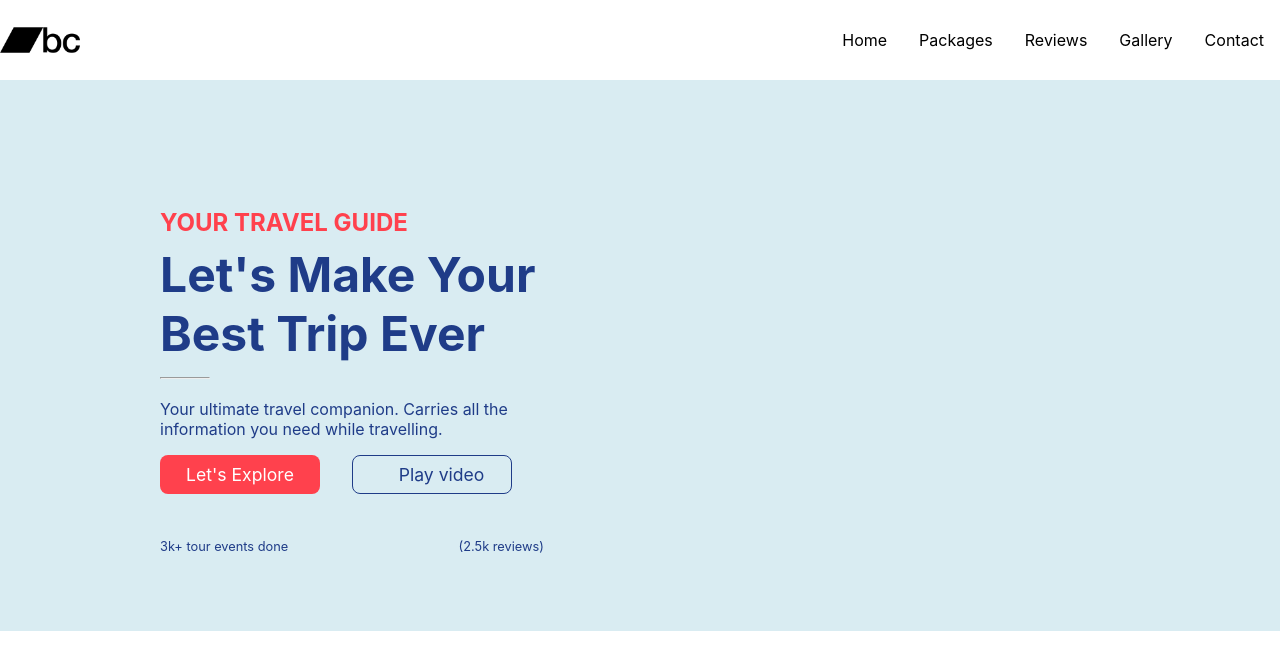
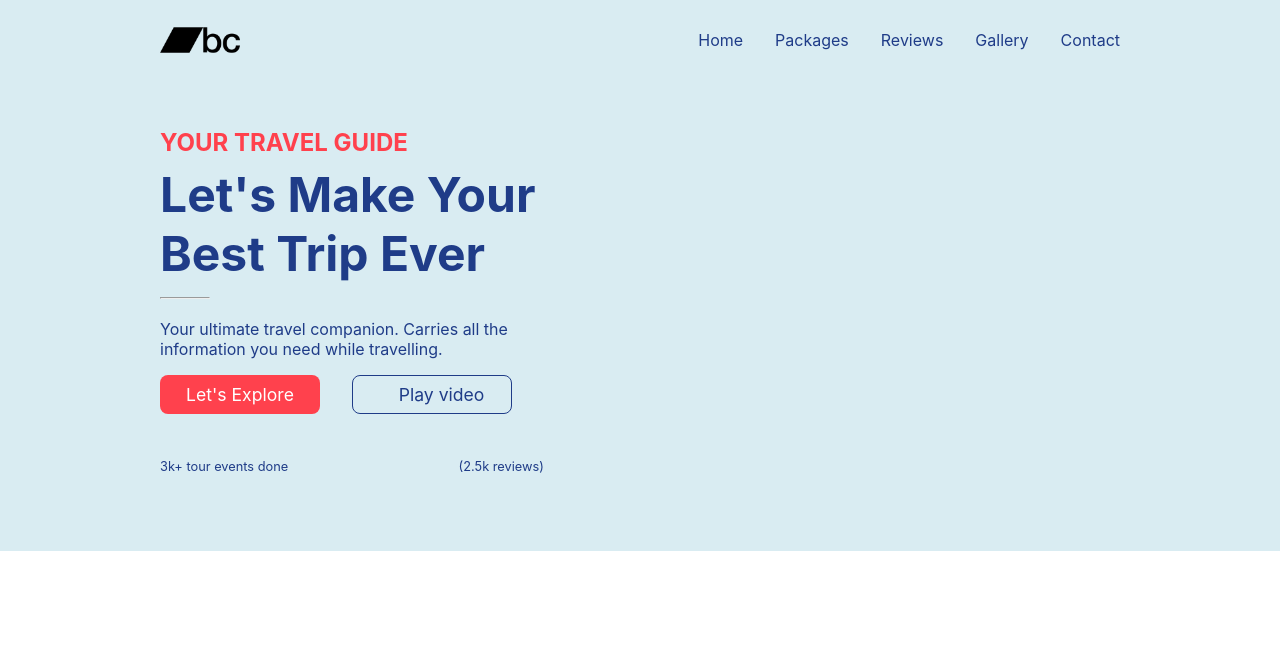
Before and after one commit to shukonin/React_Mockups, a React (Create React App) app: page /React_Mockups/singlepage in a window 1280 px wide. Shown: the top 670 px of the page. Built offline with nearby package versions, Linux system fonts and the light colour scheme; a web font is replaced by a local one.

Commit message:
Fix/ Header fixed on top and dark blue color defined

```diff
--- a/src/Single_Page/Layouts/Header/style.js
+++ b/src/Single_Page/Layouts/Header/style.js
@@ -1,9 +1,13 @@
 import styled from 'styled-components';
 
 const StyledHeader = styled.header`
+  box-sizing: border-box;
+  position: fixed;
+  width: 100%;
   display: flex;
   align-items: center;
   justify-content: space-between;
+  padding: 0 10rem;
 `;
 const StyledCompanyLogo = styled.img`
   width: 5rem;
@@ -12,14 +16,16 @@ const StyledCompanyLogo = styled.img`
 const StyledNav = styled.nav``;
 const StyledHeaderList = styled.ul`
   list-style: none;
-  display: flex;
+  display: grid;
+  grid-auto-flow: column;
+  gap: 2rem;
 `;
 const StyledHeaderListElement = styled.li`
-  margin: 0 1rem;
+  color: var(--darkblue);
 
   &:hover {
     cursor: pointer;
-    text-decoration: underline;
+    font-weight: bold;
   }
 `;
 
```
Also changed, not shown: 1 other file (tests, documents, lock files or other folders).
